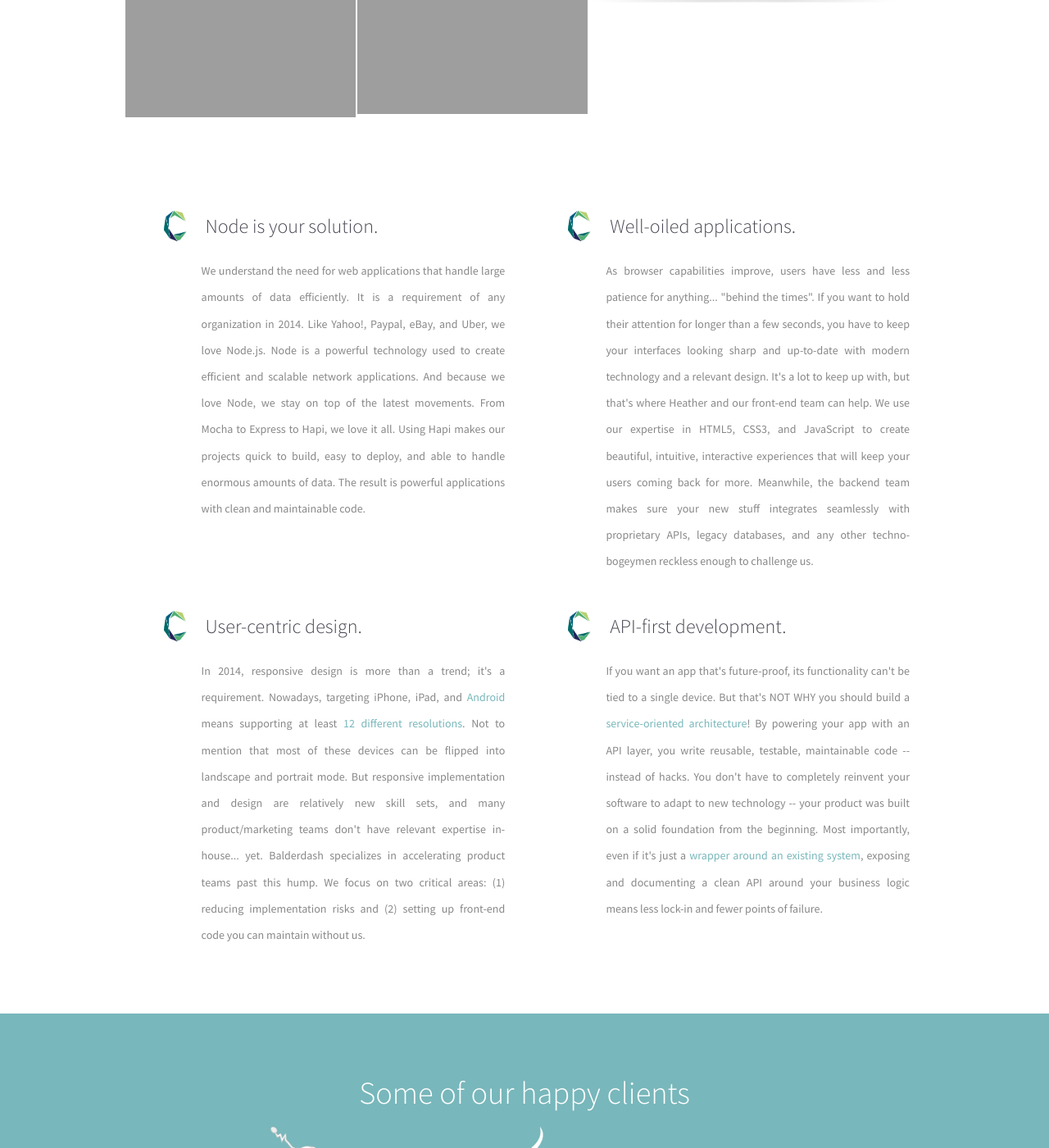
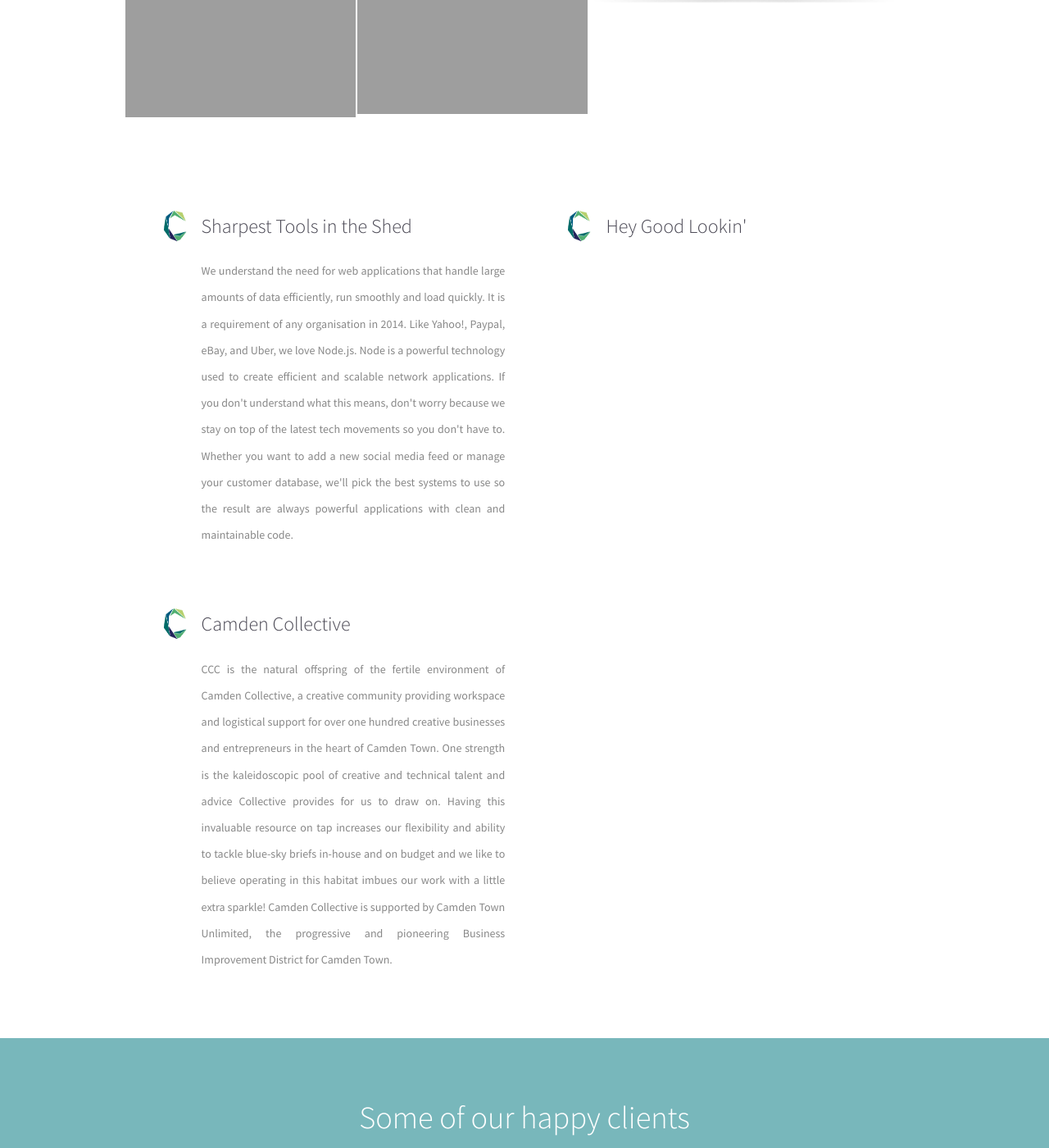
Before and after one commit to sofer/foundersandcoders, a Jekyll site: the page built from index.html, in a window 1280 px wide and 1400 px high, scrolled down 1245 px. Shown: the whole window at 82% size. Built offline with Jekyll 4.4.1, drawn with Linux system fonts in a browser that asks for light colours; nearby versions of some CDN libraries; some of the changed text lies outside the part shown.

Commit message:
editing about text on home page

```diff
--- a/index.html
+++ b/index.html
@@ -12,9 +12,10 @@
 	<!-- BANNER SECTION -->
 	<div class="tagline">
 		<div class="tagline_container container">
-			<img src="/camdenlogo.png" alt="leaping rabbit silhouette">
+			<img src="/camdenlogo.png">
 			<h1>Web. Node.js. D3. Realtime.</h1>
-			<p>Elegant and affordable web apps built on the most efficient platforms around. Full web development service, end-to-end.</p>
+			<p>We build brilliant web sites and web features on efficient platforms at affordable prices.</p>
+			<!-- this needs editing -->
 		</div>
 	</div>
 
@@ -78,29 +79,30 @@
 		<div class="aboutlist_container container">
 				<div class="top-row">
 					<div class="top_left">
-						<img alt="a pawprint" src="/camdenlogo.png" width="45" height="45">
-						<h4>&nbsp;Node is your solution.</h4>
-						<p>We understand the need for web applications that handle large amounts of data efficiently.  It is a requirement of any organization in 2014. Like Yahoo!, Paypal, eBay, and Uber, we love Node.js. Node is a powerful technology used to create efficient and scalable network applications. And because we love Node, we stay on top of the latest movements. From Mocha to Express to Hapi, we love it all. Using Hapi makes our projects quick to build, easy to deploy, and able to handle enormous amounts of data. The result is powerful applications with clean and maintainable code.</p>
+						<img src="/camdenlogo.png" width="45" height="45">
+						<h4>Sharpest Tools in the Shed</h4>
+						<p>We understand the need for web applications that handle large amounts of data efficiently, run smoothly and load quickly. It is a requirement of any organisation in 2014. Like Yahoo!, Paypal, eBay, and Uber, we love Node.js. Node is a powerful technology used to create efficient and scalable network applications. If you don't understand what this means, don't worry because we stay on top of the latest tech movements so you don't have to. Whether you want to add a new social media feed or manage your customer database, we'll pick the best systems to use so the result are always powerful applications with clean and maintainable code.</p>
+						<!-- This should be about how well everything works.  -->
 					</div>
 					<div class="top_right">
-						<img alt="a pawprint" src="/camdenlogo.png" width="45" height="45">
-						<h4>&nbsp;Well-oiled applications.</h4>
-						<p>As browser capabilities improve, users have less and less patience for anything... "behind the times". If you want to hold their attention for longer than a few seconds, you have to keep your interfaces looking sharp and up-to-date with modern technology and a relevant design. It's a lot to keep up with, but that's where Heather and our front-end team can help. We use our expertise in HTML5, CSS3, and JavaScript to create beautiful, intuitive, interactive  experiences that will keep your users coming back for more. Meanwhile, the backend team makes sure your new stuff integrates seamlessly with proprietary APIs, legacy databases, and any other techno-bogeymen reckless enough to challenge us.</p>
+						<img src="/camdenlogo.png" width="45" height="45">
+						<h4>Hey Good Lookin'</h4>
+						<p>
+
+
+
+						<!-- As browser capabilities improve, users have less and less patience for anything... "behind the times". If you want to hold their attention for longer than a few seconds, you have to keep your interfaces looking sharp and up-to-date with modern technology and a relevant design. It's a lot to keep up with, but that's where Heather and our front-end team can help. We use our expertise in HTML5, CSS3, and JavaScript to create beautiful, intuitive, interactive  experiences that will keep your users coming back for more. Meanwhile, the backend team makes sure your new stuff integrates seamlessly with proprietary APIs, legacy databases, and any other techno-bogeymen reckless enough to challenge us. --></p>
+						<!-- This shoudl be about how good it looks. -->
 					</div>
 				</div>
 			<div class="bottom-row">
 				<div class="bot_left">
-					<img alt="a pawprint" src="/camdenlogo.png" width="45" height="45">
-					<h4>&nbsp;User-centric design.</h4>
-					<p>In 2014, responsive design is more than a trend; it's a requirement.  Nowadays, targeting iPhone, iPad, and <a href="http://developer.android.com/guide/practices/screens_support.html#testing" target="_blank">Android</a> means supporting at least <a href="http://stackoverflow.com/a/21476862/486547" target="_blank">12 different resolutions</a>. Not to mention that most of these devices can be flipped into landscape and portrait mode.
+					<img src="/camdenlogo.png" width="45" height="45">
+					<h4>Camden Collective</h4>
+					<p>CCC is the natural offspring of the fertile environment of Camden Collective, a creative community providing workspace and logistical support for over one hundred creative businesses and entrepreneurs in the heart of Camden Town. One strength is the kaleidoscopic pool of creative and technical talent and advice Collective provides for us to draw on. Having this invaluable resource on tap increases our flexibility and ability to tackle blue-sky briefs in-house and on budget and we like to believe operating in this habitat imbues our work with a little extra sparkle! Camden Collective is supported by Camden Town Unlimited, the progressive and pioneering Business Improvement District for Camden Town. </p>
+				</div>
 
-						But responsive implementation and design are relatively new skill sets, and many product/marketing teams don't have relevant expertise in-house... yet.  Balderdash specializes in accelerating product teams past this hump.  We focus on two critical areas: (1) reducing implementation risks and (2) setting up front-end code you can maintain without us.</p>
-				</div>
-				<div class="bot_right">
-					<img alt="a pawprint" src="/camdenlogo.png" width="45" height="45">
-					<h4>&nbsp;API-first development.</h4>
-					<p>If you want an app that's future-proof, its functionality can't be tied to a single device. But that's NOT WHY you should build a <a href="http://bit.ly/be-dev-agnostic" target="_blank">service-oriented architecture</a>! By powering your app with an API layer, you write reusable, testable, maintainable code -- instead of hacks.  You don't have to completely reinvent your software to adapt to new technology -- your product was built on a solid foundation from the beginning.  Most importantly, even if it's just a <a href="http://venturebeat.com/2011/08/16/linkedin-node/" target="_blank">wrapper around an existing system</a>, exposing and documenting a clean API around your business logic means less lock-in and fewer points of failure.</p>
-				</div>
+
 			</div>
 		</div>
 	</div>
```
